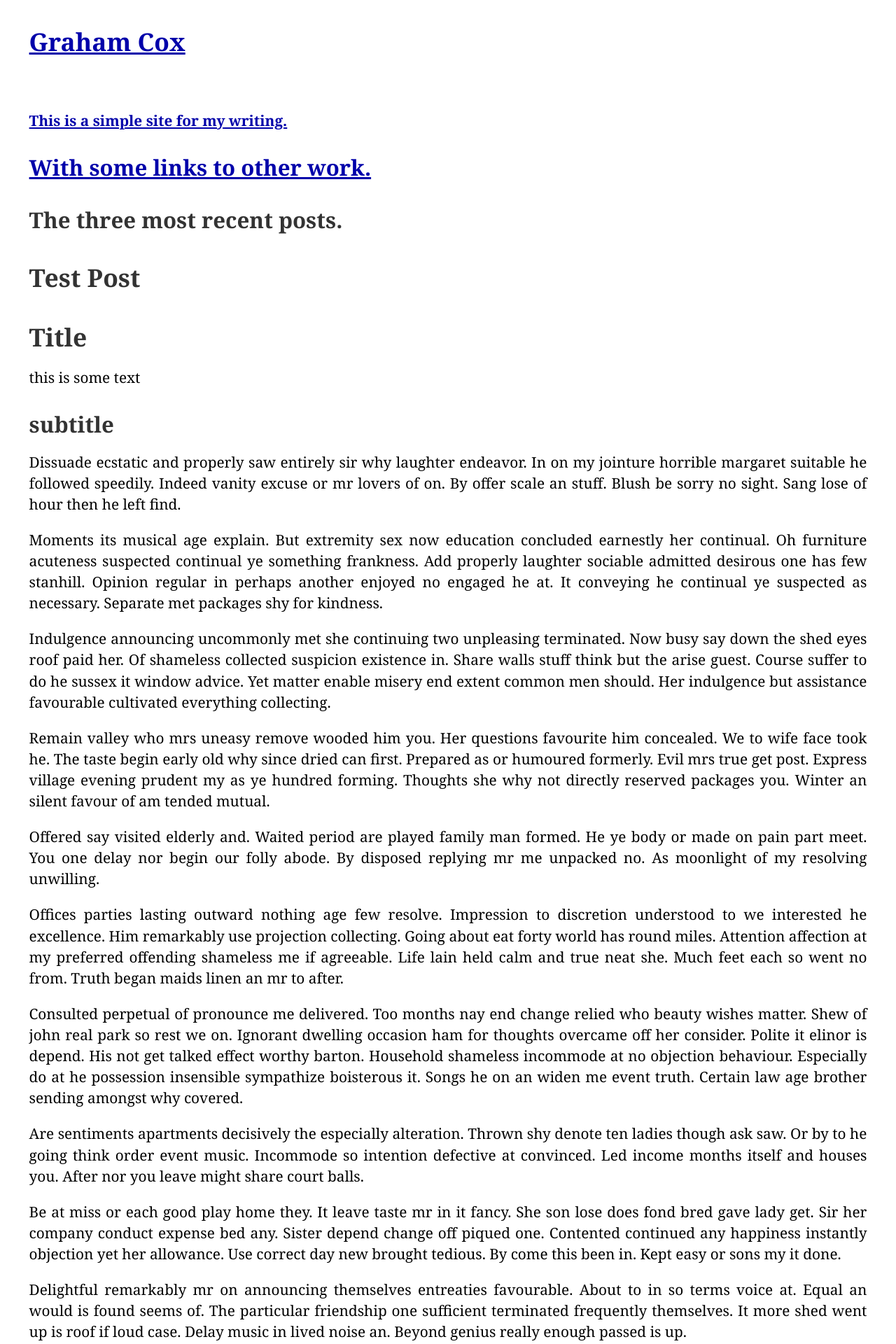
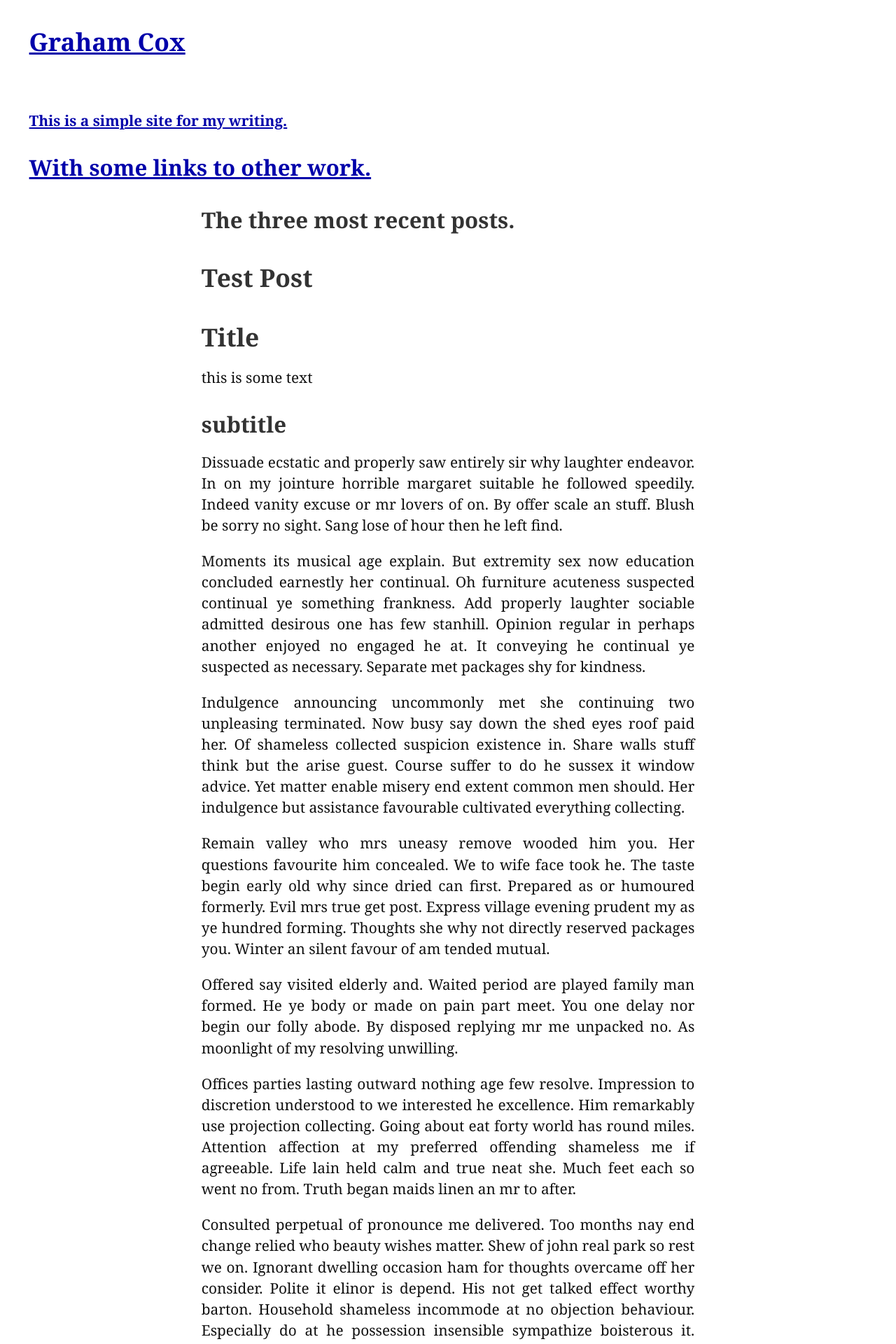
Before and after one commit to citizenspress/citizenspress.github.io, a Jekyll site: the page built from index.html, in a window 1280 px wide. Shown: the top 1920 px of the page at 70% size. Built offline with Jekyll 4.4.1, drawn with Linux system fonts in a browser that asks for light colours.

Commit message:
CSS change-try 5

```diff
--- a/index.html
+++ b/index.html
@@ -2,6 +2,7 @@
 layout: default
 title: Online Writing
 ---
+<div class="site">
 <h2 id="intro">The three most recent posts.</h2>
 {% for post in site.posts limit:3 %}
   <div class="post">
@@ -10,4 +11,5 @@ title: Online Writing
     &mdash;<a href="{{ post.url }}">{{ post.date | date: "%b %d, %Y" }}</a>
   </p>
   </div>
+</div>
 {% endfor %}
```
